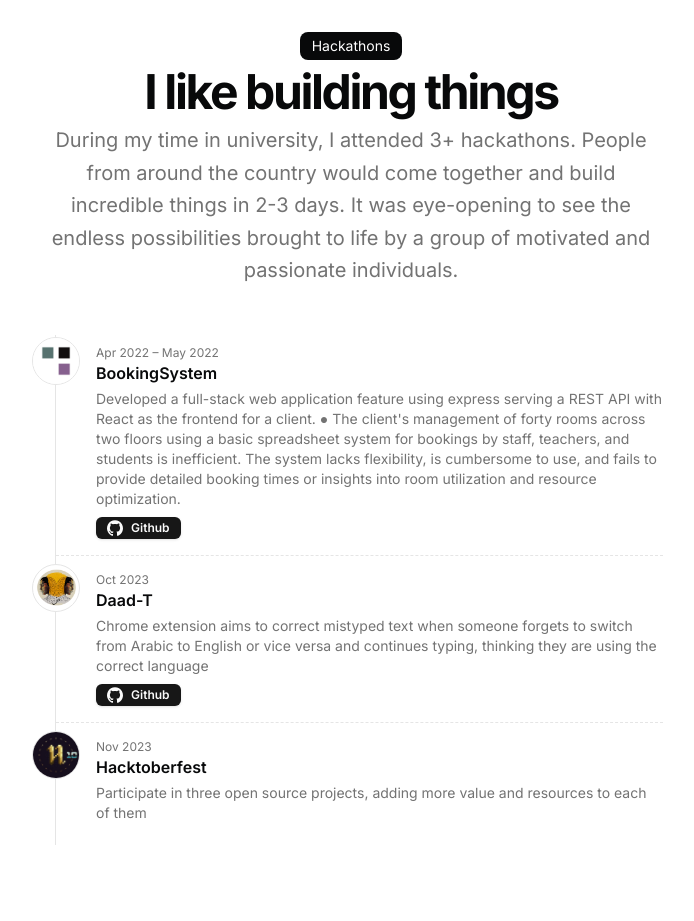
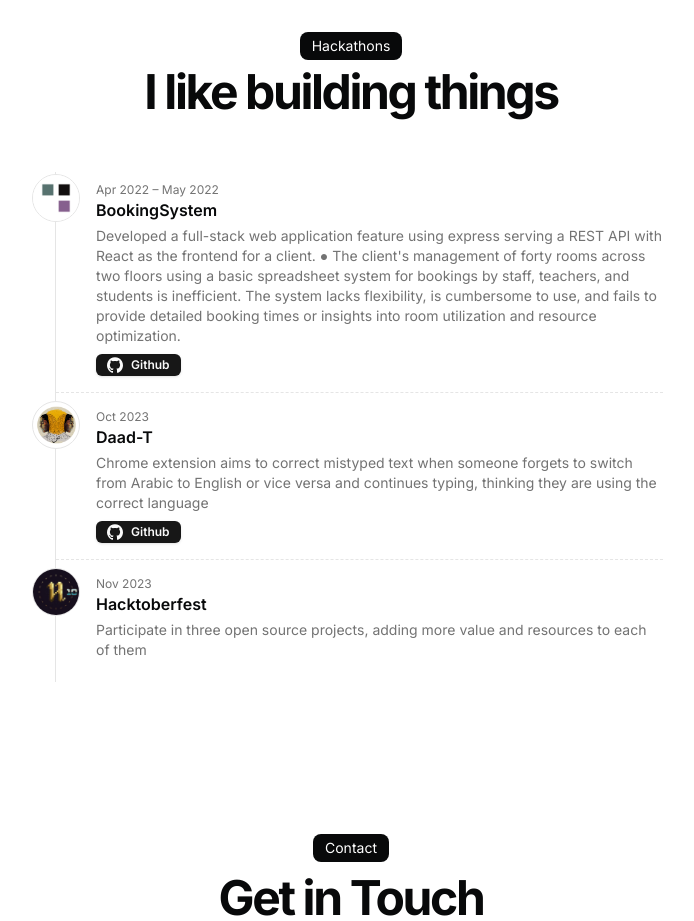
Before and after one commit to Adamkaram/AhmedKaram, a Next.js app: page / in a window 1280 px wide. Shown: the part 1380-2301 px from the top of the page, without its empty margins (289-983 px from the left). Built offline with nearby package versions, Linux system fonts and the light colour scheme.

Commit message:
fixing texts

```diff
--- a/src/app/page.tsx
+++ b/src/app/page.tsx
@@ -162,14 +162,7 @@ export default function Page() {
                 <h2 className="text-3xl font-bold tracking-tighter sm:text-5xl">
                   I like building things
                 </h2>
-                <p className="text-muted-foreground md:text-xl/relaxed lg:text-base/relaxed xl:text-xl/relaxed">
-                  During my time in university, I attended{" "}
-                  {DATA.hackathons.length}+ hackathons. People from around the
-                  country would come together and build incredible things in 2-3
-                  days. It was eye-opening to see the endless possibilities
-                  brought to life by a group of motivated and passionate
-                  individuals.
-                </p>
+                <p className="text-muted-foreground md:text-xl/relaxed lg:text-base/relaxed xl:text-xl/relaxed"></p>
               </div>
             </div>
           </BlurFade>
```
